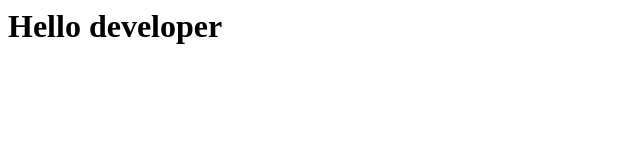
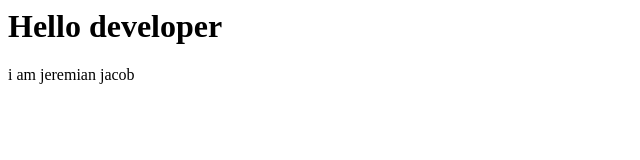
Before and after one commit to Sakandelidzesandro/Pixelwar.xyz, a plain HTML site: page Index.html in a window 1280 px wide. Shown: the whole page, without its empty margins (0-640 px from the left). Drawn offline with Linux system fonts and the light colour scheme.

Commit message:
Update Index.html

```diff
--- a/Index.html
+++ b/Index.html
@@ -4,5 +4,6 @@
 </head>
 <body>
 <h1>Hello developer</h1>
+  i am jeremian jacob
 </body>
 </htm1>
```
